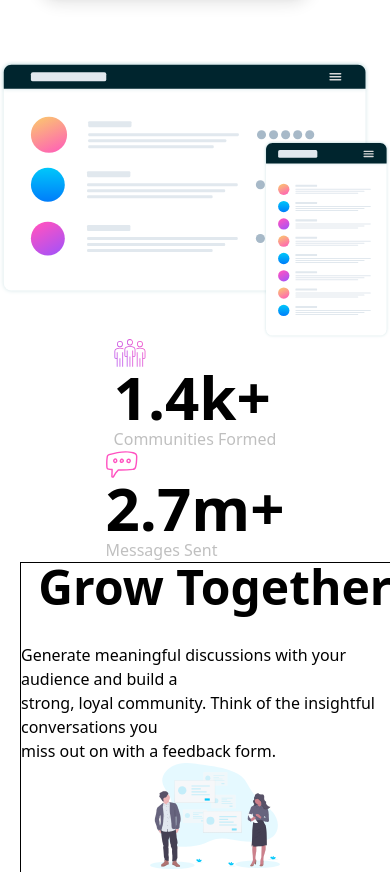
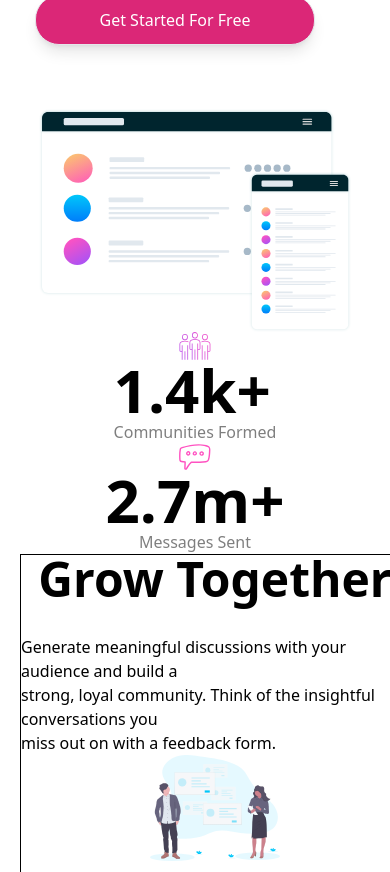
Before and after one commit to LuccaMauroMolina/Huddle-landing-page, a plain HTML site: page index.html in a window 390 px wide. Shown: the part 798-1670 px from the top of the page. Drawn offline with nearby package versions, Linux system fonts and the light colour scheme.

Commit message:
actualizado

```diff
--- a/index.html
+++ b/index.html
@@ -16,23 +16,23 @@
     </header>
 
     <div class="mt-24">
-        <h1 class="text-4xl sm: text-center text-5xl font-bold pb-6  ">Build The Community Your Fans Will Love</h1>
+        <h1 class="text-6xl sm: text-center font-bold pb-6">Build The Community Your Fans Will Love</h1>
         <p class="text-2xl text-center sm:text-center pb-6">Huddle re-imagines the way we build communities. You have a <br> voice, but so does your audience. Create connections with your <br> users as you engage in genuine discussion.</p>
         <button class="block m-auto mb-16  border solid py-3 px-16 rounded-3xl bg-pink-600 text-white shadow-lg">Get Started For Free</button>
     </div>
 
-    <img class="block m-auto" src="./images/screen-mockups.svg" alt="">
+    <img class="w-4/5 sm:block m-auto" src="./images/screen-mockups.svg" alt="">
 
-    <div class="flex justify-evenly">
+    <div class="num sm:flex justify-evenly">
         <ul>
-            <img class="w-8" src="./images/icon-communities.svg" alt="">
+            <img class="icon w-8" src="./images/icon-communities.svg" alt="">
             <li class="text-6xl font-bold">1.4k+</li>
-            <li class="text-black text-opacity-25">Communities Formed</li>
+            <li class="num-text sm:text-black text-opacity-25">Communities Formed</li>
         </ul>
         <ul>
-            <img class="w-8" src="./images/icon-messages.svg" alt="">
+            <img class="icon w-8" src="./images/icon-messages.svg" alt="">
             <li class="text-6xl font-bold">2.7m+</li>
-            <li class="text-black text-opacity-25">Messages Sent</li>
+            <li class="num-text sm:text-black text-opacity-25">Messages Sent</li>
         </ul>
     </div>
 
--- a/style.css
+++ b/style.css
@@ -50,7 +50,11 @@ img{
     }
 }*/
 
-@media (min-width: 375px) and (max-width: 640px) {
+.num-text{
+    opacity: 0.5;
+}
+
+@media (min-width: 360px) and (max-width: 640px) {
     header, div{
         display: flex;
         flex-direction: column;
@@ -67,4 +71,19 @@ img{
         left: 20px;
         border:1px solid;
     }
+
+    .num{
+        display: flex;
+        flex-direction: column;
+    }
+
+    .icon{
+        display: block;
+        margin: auto;
+    }
+    .num-text{
+        text-align: center;
+        opacity: 0.5;
+    }
+
 }
```
